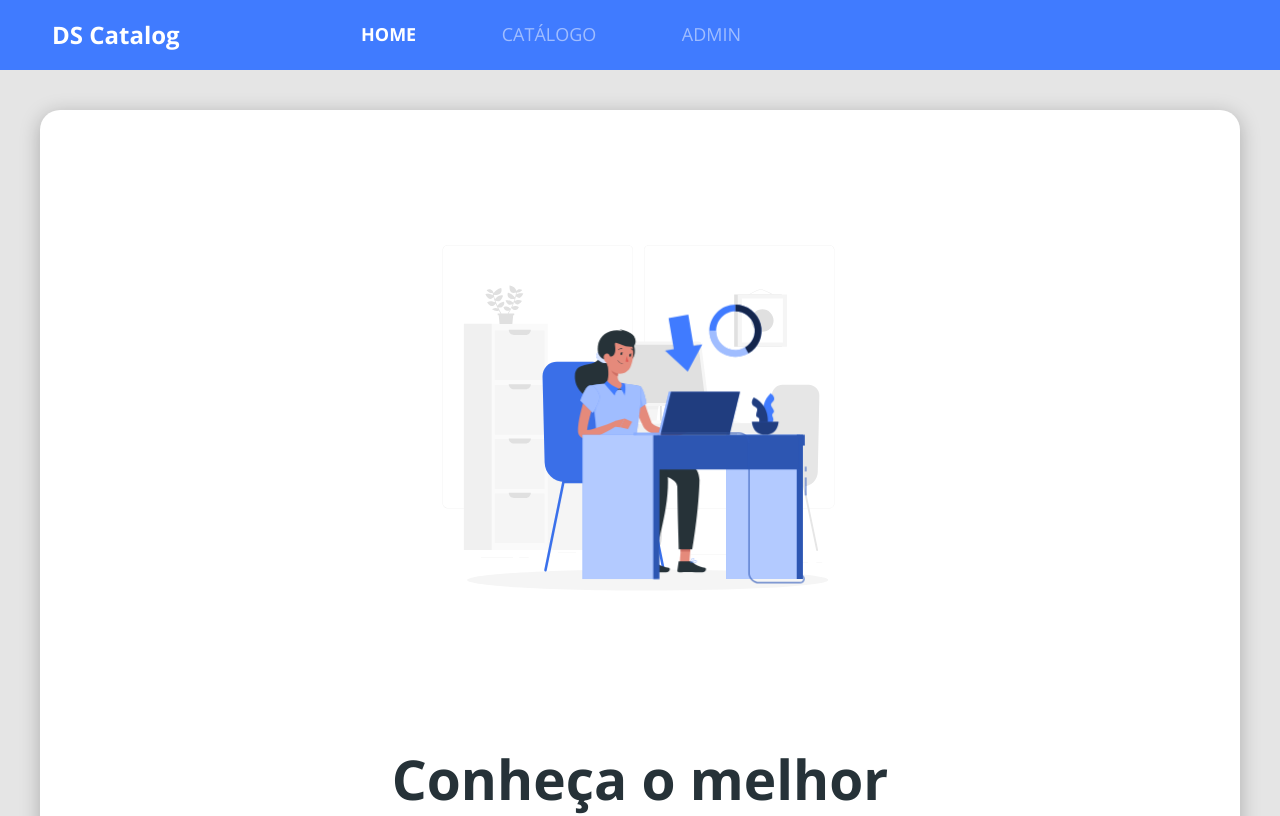
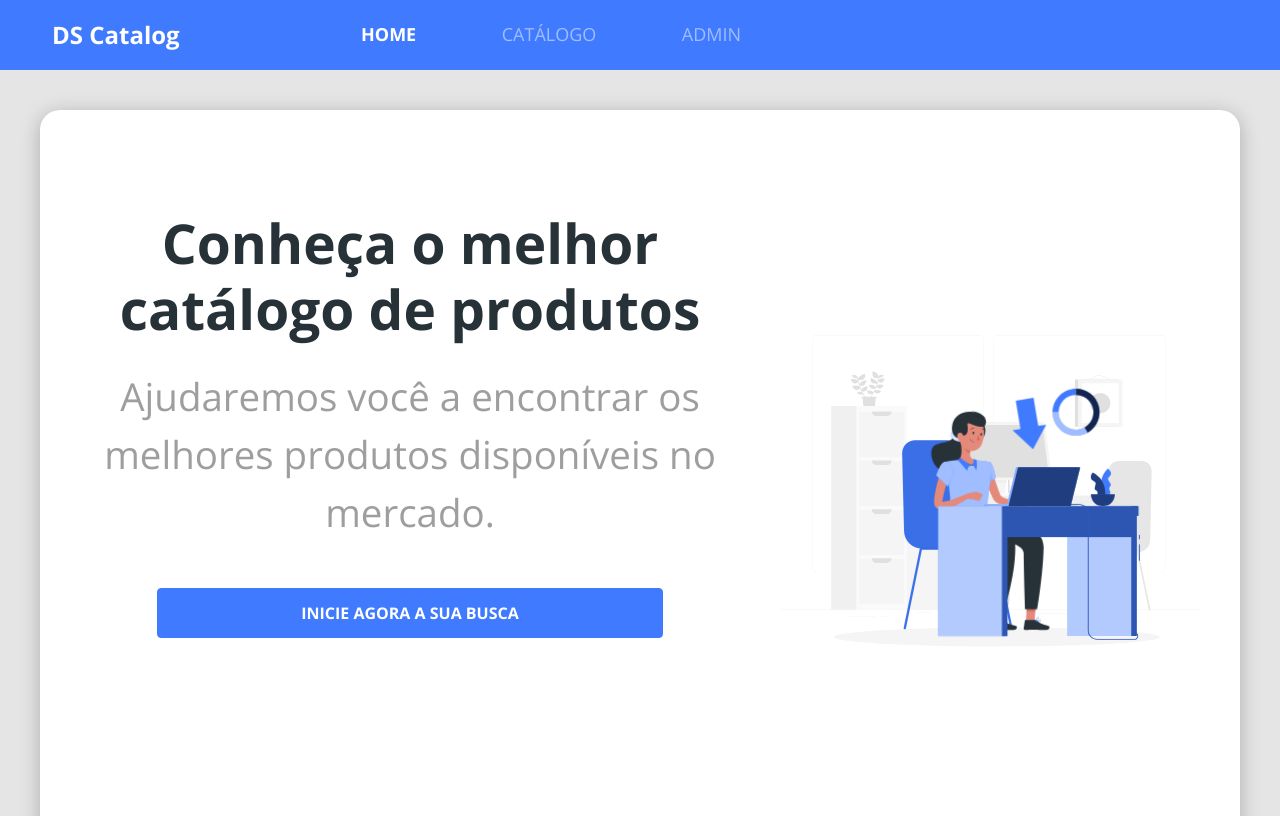
Before and after one commit to AiltonRibeiroDev/dscatalog, a React (Create React App) app in the folder frontweb/: page / in a window 1280 px wide. Shown: the top 816 px of the page. Built offline with nearby package versions, Linux system fonts and the light colour scheme.

Commit message:
Home styling

```diff
--- a/frontweb/src/components/ButtonIcon/styles.css
+++ b/frontweb/src/components/ButtonIcon/styles.css
@@ -1,4 +1,5 @@
 .btn-icon{
   height: 50px;
   color: rgb(255, 255, 255);
+  margin: 0 auto;
 }
--- a/frontweb/src/pages/Home/styles.css
+++ b/frontweb/src/pages/Home/styles.css
@@ -129,32 +129,45 @@
 
 
   /* Breakpoint Extra Large */
-@media (min-width: 992px){
+@media (min-width: 1200px){
 
-  .home-container{
-    font-size: 55px;
-    padding: 40px;
+  .home-card{
+    flex-direction: row;
+    justify-content: space-around;
+    padding: calc(((85vh - 480px) / 2) - 20px ) 0;
+  }
+
+
+  .home-content-container{
+    height: 480px;
+    width: 700px;
+    padding: 20px;
+   align-items: flex-start;
+   text-align: center;
+   align-content: space-between;
+   flex-flow: wrap;
+   flex-direction: column;
+
+  }
+
+  .home-image-container {
+   display: flex;
+   align-items: center;
+   padding: 20px;
+
   }
 
   .home-image-container svg{
-    padding: 125px 20px;
-  }
-
-  .home-content-container{
-    padding: 20px 20px 150px 20px;
+    width: 100%;
 
   }
 
-  .home-content-container h1{
-    width: 700px;
-    margin-bottom: 26px;
-  }
-
-  .home-content-container p{
-    width: 700px;
-    margin-bottom: 47px;
   }
 
 
+  @media (min-width: 1400px){
+    .home-image-container svg{
+      width: 480px;
 
+    }
   }
```
